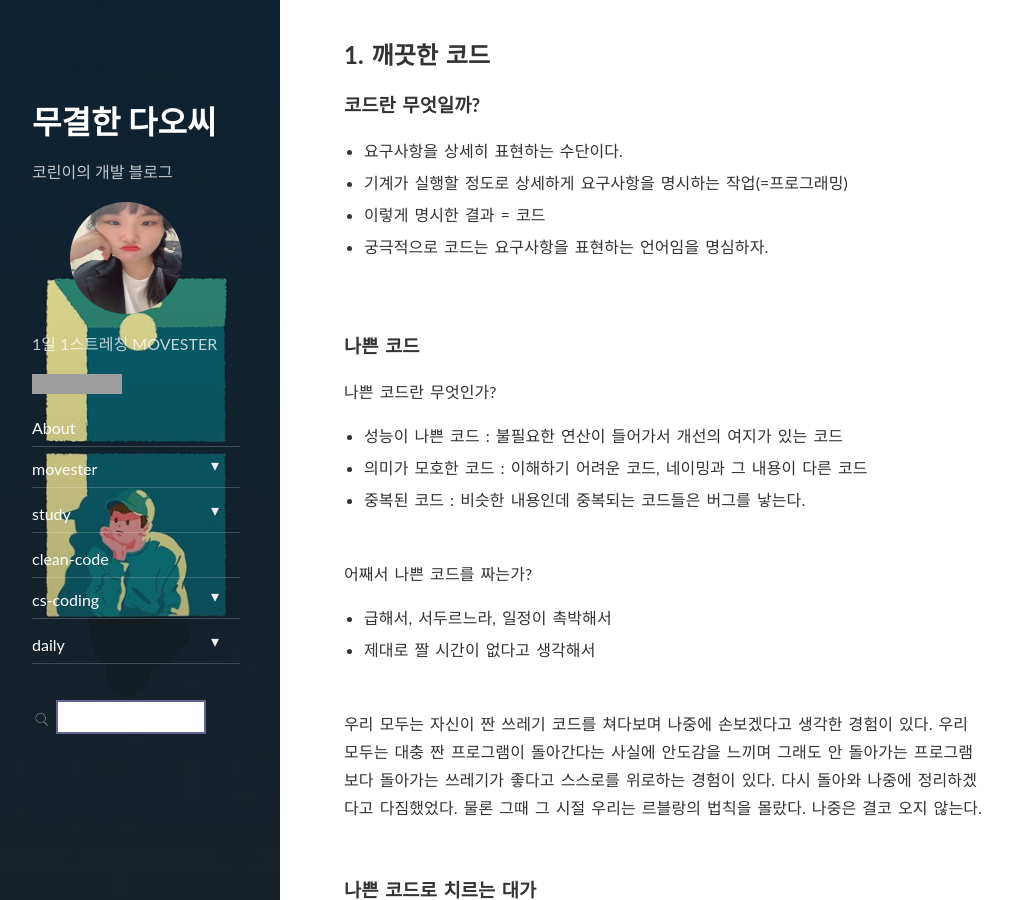
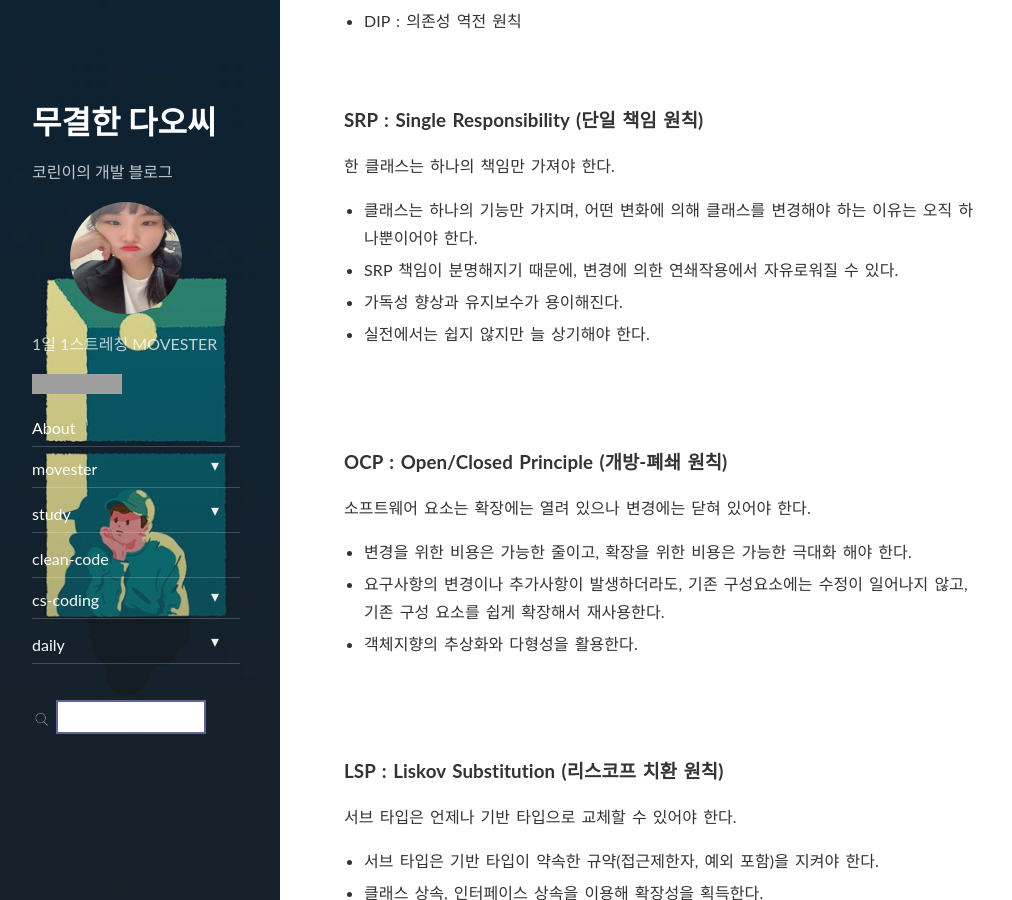
Before and after one commit to jnhro1/jnhro1.github.io, a Jekyll site: the page built from _posts/clean-code/2021-08-16-함수를 안전하고 간결하게 작성하기.md, in a window 1280 px wide and 900 px high, scrolled down 648 px. Shown: the whole window, without its empty margins (8-1020 px from the left). Built offline with Jekyll 4.4.1, drawn with Linux system fonts in a browser that asks for light colours; nearby versions of some CDN libraries; comment, search, counter and statistics services are not loaded; some of the changed text lies outside the part shown; grey boxes are pictures that could not be loaded.

Commit message:
add clena-code 2

````diff
--- a/_posts/clean-code/2021-08-16-함수를 안전하고 간결하게 작성하기.md
+++ b/_posts/clean-code/2021-08-16-함수를 안전하고 간결하게 작성하기.md
@@ -1,196 +1,94 @@
 ---
 layout: post
-title:  "함수를 안전하고 간결하게 작성하기"
-subtitle:   "함수를 안전하고 간결하게 작성하기"
+title:  "2. 함수를 안전하고 간결하게 작성하기"
+subtitle:   "2. 함수를 안전하고 간결하게 작성하기"
 categories: clean-code
 tags: clean-code
+related_posts:
+  - category/_posts/clean-code/2021-08-08-클린코드와 그 첫걸음,네이밍.md
 comments: true
 ---
 # 함수를 안전하고 간결하게 작성하기
 <br>
-## 0. 들어가면서
-난간에 부딪힐 때 옳은 문 뒤에 있으려면 어떻게 해야 할까? 답은 장인정신이다.
-장인 정신을 익히는 과정은 이론과 실전으로 나뉜다.
-- 이론 : 장인에게 필요한 원칙, 패턴, 기법, 경험이라는 지식을 습득해야 한다.
-- 실전 : 열심히 일하고 연습해 지식을 몸과 마음으로 체득해야 한다.
+
+## 1. SOLID 원칙
+### 객체지향 설계의 5가지 원칙
+- SRP : 단일 책임 원칙
+- OCP : 개방-폐쇄 원칙
+- LSP : 리스코프 치환 원칙
+- ISP : 인터페이스 분리 원칙
+- DIP : 의존성 역전 원칙
 
 <br>
-## 1. 깨끗한 코드
-### 코드란 무엇일까?
-- 요구사항을 상세히 표현하는 수단이다.
-- 기계가 실행할 정도로 상세하게 요구사항을 명시하는 작업(=프로그래밍)
-- 이렇게 명시한 결과 = 코드
-- 궁극적으로 코드는 요구사항을 표현하는 언어임을 명심하자.
+### SRP : Single Responsibility (단일 책임 원칙)
+한 클래스는 하나의 책임만 가져야 한다.
+- 클래스는 하나의 기능만 가지며, 어떤 변화에 의해 클래스를 변경해야 하는 이유는 오직 하나뿐이어야 한다.
+- SRP 책임이 분명해지기 때문에, 변경에 의한 연쇄작용에서 자유로워질 수 있다.
+- 가독성 향상과 유지보수가 용이해진다.
+- 실전에서는 쉽지 않지만 늘 상기해야 한다.
 
-<br>
-### 나쁜 코드
-나쁜 코드란 무엇인가?
-- 성능이 나쁜 코드 : 불필요한 연산이 들어가서 개선의 여지가 있는 코드
-- 의미가 모호한 코드 : 이해하기 어려운 코드, 네이밍과 그 내용이 다른 코드
-- 중복된 코드 : 비슷한 내용인데 중복되는 코드들은 버그를 낳는다.
+<br><br>
+### OCP : Open/Closed Principle (개방-폐쇄 원칙)
+소프트웨어 요소는 확장에는 열려 있으나 변경에는 닫혀 있어야 한다.
+- 변경을 위한 비용은 가능한 줄이고, 확장을 위한 비용은 가능한 극대화 해야 한다.
+- 요구사항의 변경이나 추가사항이 발생하더라도, 기존 구성요소에는 수정이 일어나지 않고, 기존 구성 요소를 쉽게 확장해서 재사용한다.
+- 객체지향의 추상화와 다형성을 활용한다.
 
-<br>
-어째서 나쁜 코드를 짜는가?
-- 급해서, 서두르느라, 일정이 촉박해서
-- 제대로 짤 시간이 없다고 생각해서
+<br><br>
+### LSP : Liskov Substitution (리스코프 치환 원칙)
+서브 타입은 언제나 기반 타입으로 교체할 수 있어야 한다.
+- 서브 타입은 기반 타입이 약속한 규약(접근제한자, 예외 포함)을 지켜야 한다.
+- 클래스 상속, 인터페이스 상속을 이용해 확장성을 획득한다.
+- 다형성과 확장성을 극대화하기 위해 인터페이스를 사용하는 것이 더 좋다.
+- 합성(composition)을 이용할 수도 있다.
 
-<br>
- 우리 모두는 자신이 짠 쓰레기 코드를 쳐다보며 나중에 손보겠다고 생각한 경험이 있다. 우리 모두는 대충 짠 프로그램이 돌아간다는 사실에 안도감을 느끼며 그래도 안 돌아가는 프로그램보다 돌아가는 쓰레기가 좋다고 스스로를 위로하는 경험이 있다. 다시 돌아와 나중에 정리하겠다고 다짐했었다. 물론 그때 그 시절 우리는 르블랑의 법칙을 몰랐다. 나중은 결코 오지 않는다.
-<br><br>
-### 나쁜 코드로 치르는 대가
-- 개발 속도를 크게 떨어뜨린다. (생산성이 떨어진다.)
-- 재설계를 하게 된다. (새로운 시스템을 만들어야 한다.)
-
-깨진 유리창 법칙 : 나쁜 코드는 깨진 유리창처럼 계속 나쁜 코드가 만들어지도록 한다.
-<br><br>
-### 나쁜 코드에 대한 태도
-코드가 왜 이렇게 쓰레기가 되었을까? 우리는 온갖 이유를 들이댄다.
-- 요구사항이 변했다고
-- 일정이 촉박해 제대로 할 시간이 없었다고
-- 멍청한 관리자와 쓸모없는 마케팅 인간들 때문에
-아니다. 프로젝트 실패는 개발자에게도 커다란 책임이 있다.
-특히 나쁜 코드가 초래하는 실패에는 더더욱 책임이 크다.
-좋은 코드를 사수하는 일은 바로 우리 프로그래머들의 책임이다.
-나쁜 코드의 위험을 이해하지 못하는 관리자 말을 그대로 따르는 행동은 전문가답지 못하다.
 <br><br>
 
-### 깨끗한 코드
-- 나는 우하하고 효율적인 코드를 좋아한다.
-- 논리가 간단해야 버그가 숨어들지 못한다.
-- 의존성을 최대한 줄여야 유지보수가 쉬워진다.
-- 오류는 명백한 전략에 의거해 철저히 처리한다.
-- 깨끗한 코드는 한 가지를 제대로 한다.
-- 깨끗한 코드는 단순하고 직접적이다.
-- 깨끗한 코드는 잘 쓴 문장처럼 읽힌다.
-- 중복이 없다.
+### ISP : Interface Segregation (인터페이스 분리 원칙)
+자신이 사용하지 않는 인터페이스는 구현하지 말아야 한다.
+- 가능한 최소한의 인터페이스만 구현한다.
+- 만약 어떤 클래스를 이용하는 클라이언트가 여거 개고, 이들이 클래스의 특정 부분만 이용한다면, 여러 인터페이스로 분류하여 클라이언트가 필요한 기능만 전달한다.
+- SRP가 클래스의 단일 책임이라면, ISP는 인터페이스의 단일 책임
+
 <br><br>
 
-### 클린코드란?
-- 성능이 좋은 코드
-- 의미가 명확한 코드 = 가독성이 좋은 코드
-- 중복이 제거된 코드
+### DIP : Dependency Inversion (의존성 역전 원칙)
+상위 모델은 하위 모델에 의존하면 안된다. 둘 다 추상화에 의존해야 한다.
+<br>
+추상화는 세부 사항에 의존해서는 안된다. 세부 사항은 추상화에 따라 달라진다.
+- 하위 모델의 변경이 상위 모듈의 변경을 요구하는 위계관계를 끊는다.
+- 실제 사용관계는 그대로이지만, 추상화를 매개로 메시지를 주고 받으면서 관계를 느슨하게 만든다.
 <br><br>
 
-### 우리는 저자다.
-우리는 저자다. 저자에게는 독자가 있다. 그리고 저자에게는 독자와 잘 소통할 책임도 있다. 다음에 코드를 짤 때는 자신이 저자라는 사실을, 여러분의 노력을 보고 판단을 내릴 독자가 있다는 사실을 기억하기 바란다.
-<br>
-우리는 새 코드를 짜기 위해 주변 코드를 읽는다. (이 시간 비율은 1:10)
-주변 코드가 읽기 쉬우면 새 코드를 짜기도 쉽다. 그러므로 급하다면, 서둘러 끝내려면, 쉽게 짜려면, 읽기 쉽게 만들면 된다.
+## 2. 간결한 함수 작성하기
+### 한 가지만 하기 (SRP)
+### 변경에 닫게 만들기 (OCP)
+### 함수 인수
+- 인수의 갯수는 0~2개가 적당하다.
+
+
+3개 이상인 경우에는?
+
+```
+// 객체를 인자로 넘기기 👍
+Circle makeCircle(double x, double y, double radius) // 👎
+Circle makeCircle(Point center, double radius) // 👍
+
+// 가변 인자를 넘기기 -> 특별한 경우가 아니라면 잘...🤫
+String.format(String format, Object...args)
+```
+
 <br><br>
 
-### 보이스카우트 규칙
-잘 짠 코드가 전부는 아니다. 시간이 지나도 언제나 깨끗하게 유지해야 한다.
-- 캠프장은 처음 왔을 때보다 더 깨끗하게 해놓고 떠나라
+## 3. 안전한 함수 작성하기
+### 부수 효과 (Side Effect) 없는 함수
+부수 효과 : 값을 반환하는 함수가 외부 상태를 변경하는 경우
 <br>
-<br>
+(함수와 관계없는 외부 상태를 변경시킨다.)
 
-## 2. 의미있는 이름
-### 의도를 분명히 밝혀라
-- 무분별한 a, b, c 사용하지 않기
-- 루프 속 i j k 사용하지 않기 (advanced for문으로 대체 가능)
-- i j k 대신 맥락에 맞는 이름이 있다. (row, col, width, height)
 <br><br>
 
-### 그릇된 정보를 피해라
-- 서로 흡사한 이름을 사용하지 않도록 주의한다.
-- 유사한 개념은 유사한 표기법을 사용한다. (일관성이 떨어지는 표기법은 그릇된 정보다.)
-```
-Member / Customer / User
-Service / Manager
-Repository / Dao
-```
-<br>
-
-### 변수명에 타입 넣지 않기
-```
-String nameString 👎 > name
-Int itemPriceAmount 👎 > itemPrice
-
-Account[] accountArray 👎 > accounts
-List<Account> accountList 👍 > accounts, accountList
-Map<Account> accountMap 👍
-
-public interface IShapeFactory 👎 > ShapeFactory
-public class ShapeFactoryImpl 🤔 > CircleFactory
-```
-<br>
-
-### 발음하기 쉬운 이름을 사용하라
-```
-private Date genymdhms;
-private Date modymdhms;
-👎
-
-private Date generationTimestamp;
-private Date modificationTimestamp;
-👍
-```
-<br>
-
-### 검색하기 쉬운 이름을 사용하라
-MAX_CLASSES_PER_STUDENT는 grep으로 찾기 쉽지만 숫자 7은 은근히 까다롭다. 7이 들어가는 파일 이름이나 수식이 모두 검색되기 때문이다.
-마찬가지로 e라는 문자도 변수 이름으로 적합하지 못하다.
-<br><br>
-
-### 클래스 이름
-클래스 이름과 객체 이름은 명사나 명사구가 적합하다. 동사는 사용하지 않는다.
-<br><br>
-
-### 메서드 이름
-메서드 이름은 동사나 동사구가 적합하다. 접근자, 변경자, 조건자는 값 앞에 get, set, is를 붙인다.
-<br><br>
-
-### 기발한 이름은 피하라
-재미난 이름보다 명료한 이름을 선택하라.
-<br><br>
-
-### 의미있는 맥락을 추가하라.
-```
-firstName, lastName, state 👎
-addrFirstName, addrLastName, addrState 👍
-```
-<br>
-
-## Google Java Naming Guide
-### Package Naming Guide
-All lower case, no underscores
-```
-com.example.deepspace 👍
-com.example.deepSpace 👎
-com.example.deep_space 👎
-```
-<br>
-
-### Class Namimg Guide
-UpperCamelCase (대문자로 시작)
-```
-// 클래스는 명사, 명사구
-Character, ImmutableList
-
-// 인터페이스는 명사, 명사구, (형용사)
-List, Readable
-
-// 테스트 클래스는 Test 로 끝나기
-HashTest, HashIntegrationTest
-```
-<br>
-
-### Method Naming Guide
-LowerCamelCase (소문자로 시작)
-```
-// 메서드는 동사, 동사구
-sendMessage, stop
-
-// jUnit 테스트에 underscore 사용되기도 함
-// <methodUnderTest>_<state> 패턴
-pop_emptyStack
-```
-<br>
-
-## 나의 회고
-- 코드 리뷰를 받을 때마다 '클린 코드'에 대한 지적을 많이 받았는데 어렴풋하게 '왜 깨끗한 코드를 짜야하는지 - 가독성이 편하게' 라고 생각했던 부분들을 명확하게 짚고 넘어갈 수 있어서 즐거웠다.
-- 루프 속 i, j, k에 대한 부분은 한 번도 고려해본적이 없던 부분이라서 신선한 기분이 들었다.
-- 특히 보이스카웃트 규칙이 매우 인상 깊었는데, '전보다 더 깨끗한 코드를 만든다.' 를 항상 생각하며 개발을 해나가야겠다.
-- 당장의 기능 개발을 위해 나쁜 코드를 짜는 것보다 크게 보았을 때 유지보수하기 좋고 가독성 좋은 코드를 만들기 위해 항상 클린 코드를 유념하며 개발을 해야겠다.
-- 또한 기존의 더러운 나의 코드를 클린코드로 만들기 위해 한번에 수정하려 하지 않고, 그때 그때 보이는 변수명부터 수정하면서 차근차근 해나갈 계획이다.
-- 나는 개발자이자 코드를 쓰는 작가이다! 독자를 배려하는 작가가 되자!🤩
+## 4. 함수 리팩터링
+1. 기능을 구현하는 서투른 함수를 작성한다 : 길고, 복잡하고, 중복도 있다.
+2. 테스트 코드를 작성한다 : 함수 내부의 분기와 엣지값마다 빠짐없이 테스트하는 코드를 짠다.
+3. 리팩터링 한다 : 코드를 다듬고, 함수르 ㄹ쪼개고, 이름을 바꾸고, 중복을 제거한다.
````
Also changed, not shown: _posts/clean-code/2021-08-08-클린코드와 그 첫걸음,네이밍.md (+4 -2 lines).
